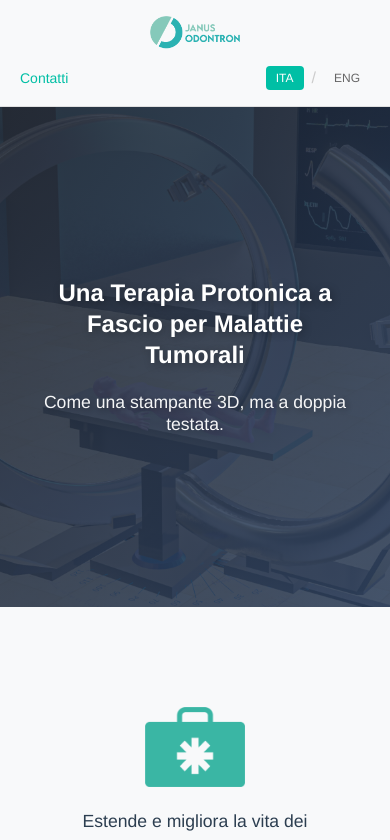
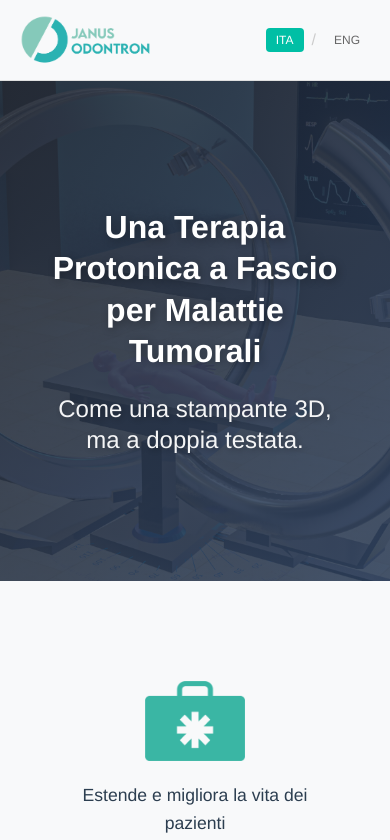
Before and after one commit to roykamsi/janus-odontron, a React (Vite) app: page / in a window 390 px wide. Shown: the top 840 px of the page. Built offline with nearby package versions, Linux system fonts and the light colour scheme.

Commit message:
Minor changes

```diff
--- a/src/App.css
+++ b/src/App.css
@@ -36,7 +36,7 @@ ol {
 }
 
 .logo img {
-  height: 50px;
+  height: 80px;
   width: auto;
 }
 
@@ -745,7 +745,7 @@ ol {
   }
 
   .logo img {
-    height: 35px;
+    height: 50px;
   }
 
   .header nav {
@@ -774,11 +774,11 @@ ol {
   }
 
   .hero h1 {
-    font-size: 1.5rem;
+    font-size: 2rem;
   }
 
   .hero h2 {
-    font-size: 1.1rem;
+    font-size: 1.5rem;
   }
 
   .btn-primary,
--- a/src/App.jsx
+++ b/src/App.jsx
@@ -15,13 +15,10 @@ function App() {
       <header className="header">
         <div className="container">
           <div className="header-content">
+            <nav>
             <div className="logo">
               <img src="/images/Janus-Logo.png" alt="Janus Odontron" />
             </div>
-            <nav>
-              <a href="mailto:info@janus-odontron.com" className="nav-link">
-                {t.nav.contact}
-              </a>
               <div className="language-selector">
                 <button
                   className={`lang-btn ${language === 'ITA' ? 'active' : ''}`}
@@ -46,7 +43,7 @@ function App() {
       <section className="hero">
         <div className="container">
           <h1>{t.hero.title}</h1>
-          <h2>{t.hero.subtitle}</h2>
+          <h2 dangerouslySetInnerHTML={{ __html: t.hero.subtitle }}></h2>
         </div>
       </section>
 
--- a/src/translations.js
+++ b/src/translations.js
@@ -5,7 +5,7 @@ export const translations = {
     },
     hero: {
       title: 'Una Terapia Protonica a Fascio per Malattie Tumorali',
-      subtitle: 'Come una stampante 3D, ma a doppia testata.'
+      subtitle: 'Come una stampante 3D,<br>ma a doppia testata.'
     },
     benefits: {
       extends: 'Estende e migliora la vita dei pazienti',
@@ -104,7 +104,7 @@ export const translations = {
     },
     hero: {
       title: 'A Beam Proton Therapy for Tumor Disease',
-      subtitle: 'Like a 3D printer, but double headed.'
+      subtitle: 'Like a 3D printer,<br>but double headed.'
     },
     benefits: {
       extends: 'Extends and improve the life of patients',
```
